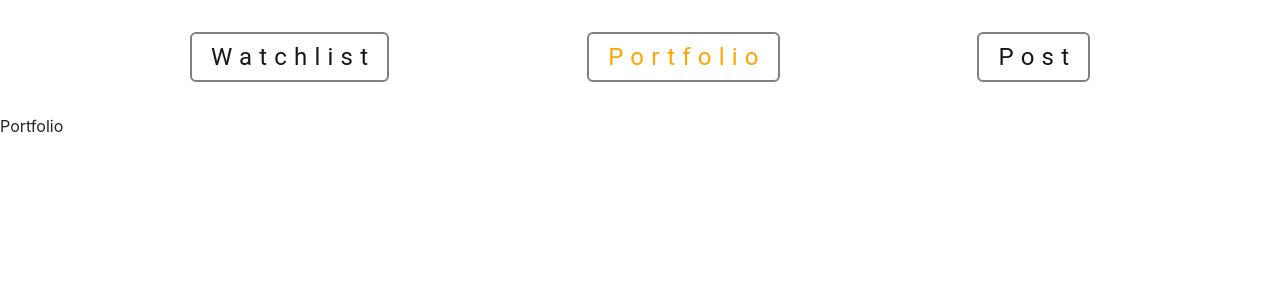
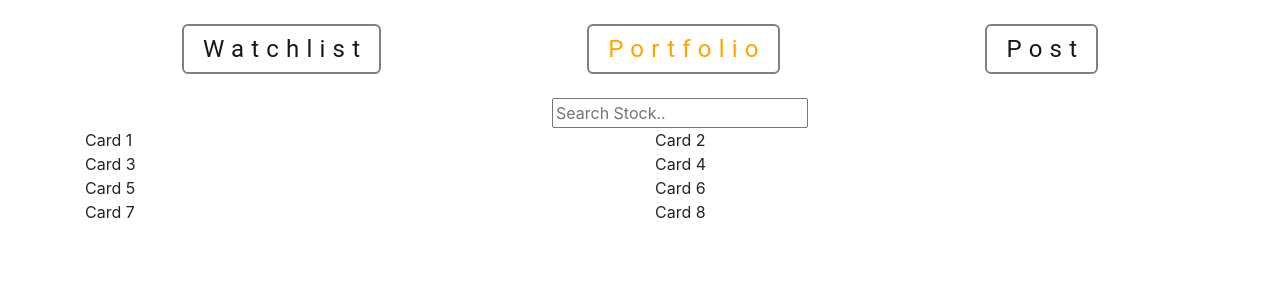
Before and after one commit to achman1729/quantplay-react-client, a React (Create React App) app: page /portfolio in a window 1280 px wide. Shown: the top 300 px of the page. Built offline with nearby package versions, Linux system fonts and the light colour scheme.

Commit message:
Added search bar

```diff
--- a/src/Components/Header.jsx
+++ b/src/Components/Header.jsx
@@ -1,13 +1,10 @@
 import React from 'react'
 import { NavLink } from "react-router-dom"
 import "../Stylesheets/Header.scss"
-import { Navbar} from "react-bootstrap"
 
 export default function Header() {
     return (
-        <Navbar>
-            <Navbar.Toggle aria-controls="basic-navbar-nav" />
-            <Navbar.Collapse id="basic-navbar-nav">
+        <div>
             <nav className="header">
                 <NavLink
                 exact
@@ -32,7 +29,10 @@ export default function Header() {
                 Post
                 </NavLink>
             </nav>
-            </Navbar.Collapse>
-        </Navbar>
+            <form className="search-bar">
+                <input type="text" id="search" name="search" placeholder="Search Stock.." />
+            </form>
+
+        </div>
     )
 }
--- a/src/Components/Portfolio.jsx
+++ b/src/Components/Portfolio.jsx
@@ -1,9 +1,26 @@
 import React from 'react'
+import {Container, Row, Col} from "react-bootstrap"
 
 export default function Portfolio() {
     return (
-        <div>
-            Portfolio
-        </div>
+
+<Container>
+    <Row>
+        <Col>Card 1</Col>
+        <Col>Card 2</Col>
+    </Row>
+    <Row>
+        <Col>Card 3</Col>
+        <Col>Card 4</Col>
+    </Row>
+    <Row>
+        <Col>Card 5</Col>
+        <Col>Card 6</Col>
+    </Row>
+    <Row>
+        <Col>Card 7</Col>
+        <Col>Card 8</Col>
+    </Row>
+</Container>
     )
 }
--- a/src/Stylesheets/Header.scss
+++ b/src/Stylesheets/Header.scss
@@ -33,3 +33,10 @@
   .navbar__link--active {
     color: orange;
   }
+
+  .search-bar {
+    display: flex;
+    justify-content: center;
+    align-self: center;
+    margin-left: 5em;
+  }
```
Also changed, not shown: src/Components/Card.jsx (added). Lines whose indentation alone changed are shown as unchanged.
